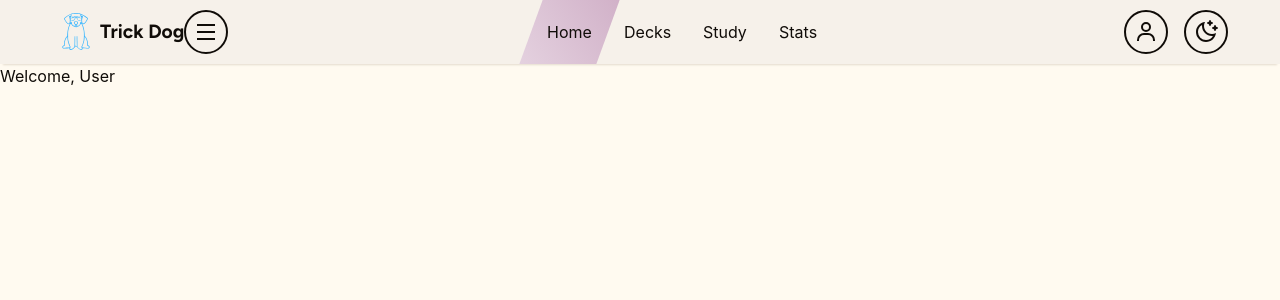
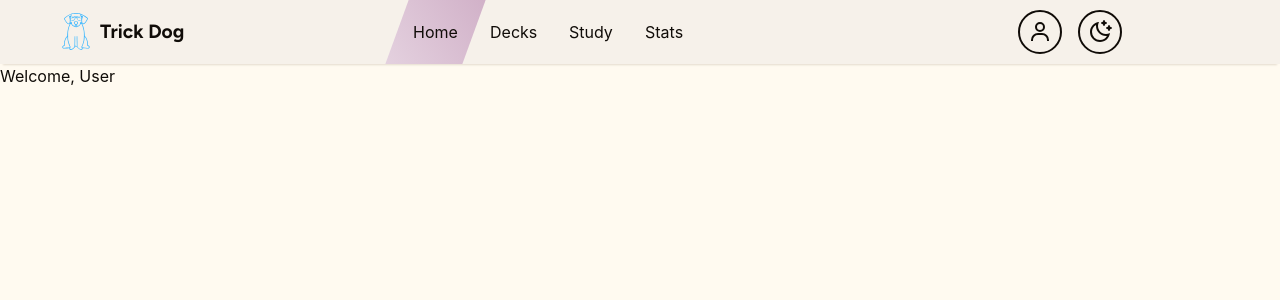
Before and after one commit to keelyt/trick-dog, a React (Vite) app: page / in a window 1280 px wide. Shown: the top 300 px of the page. Built offline with nearby package versions, Linux system fonts and the light colour scheme.

Commit message:
Clean up mobile Navbar styling

```diff
--- a/src/client/components/routing/Navbar.module.scss
+++ b/src/client/components/routing/Navbar.module.scss
@@ -13,10 +13,18 @@
 
 .skew {
   transform: skew(-20deg);
+
+  @media screen and (max-width: var.$breakpoint-md) {
+    transform: skew(0deg);
+  }
 }
 
 .unskew {
   transform: skew(20deg);
+
+  @media screen and (max-width: var.$breakpoint-md) {
+    transform: skew(0deg);
+  }
 }
 
 .nav {
@@ -81,6 +89,7 @@
 
     @media screen and (max-width: var.$breakpoint-md) {
       width: 100%;
+      height: auto;
     }
 
     &--left {
@@ -88,6 +97,7 @@
 
       @media screen and (max-width: var.$breakpoint-md) {
         flex-direction: column;
+        justify-content: space-around;
         width: 100%;
       }
     }
@@ -96,7 +106,6 @@
       height: 100%;
 
       @media screen and (max-width: var.$breakpoint-md) {
-        height: fit-content;
         width: 100%;
       }
     }
@@ -104,11 +113,12 @@
     &--right {
       padding-right: 0.75rem;
       gap: 1rem;
+      flex-grow: 0.5;
 
       @media screen and (max-width: var.$breakpoint-md) {
         padding-right: 0;
-        gap: 2rem;
-        height: fit-content;
+        gap: 3rem;
+        height: auto;
       }
     }
   }
@@ -180,7 +190,7 @@
   }
 
   &__toggle {
-    display: flex;
+    display: none;
     justify-content: center;
     align-items: center;
     background: transparent;
@@ -207,5 +217,9 @@
       -ms-transform: rotate(90deg);
       transition: transform 0.25s;
     }
+
+    @media screen and (max-width: var.$breakpoint-md) {
+      display: flex;
+    }
   }
 }
```
